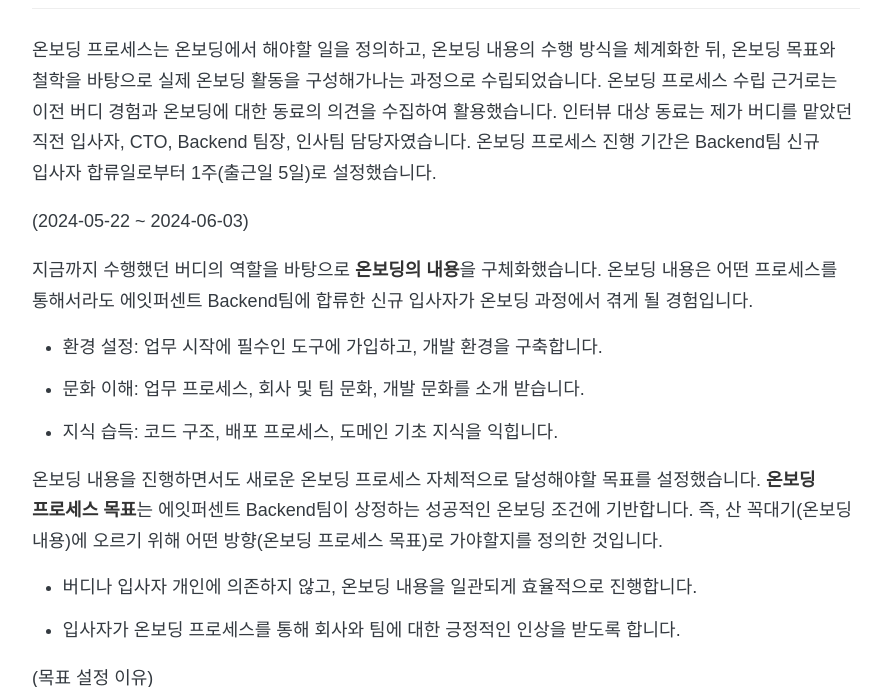
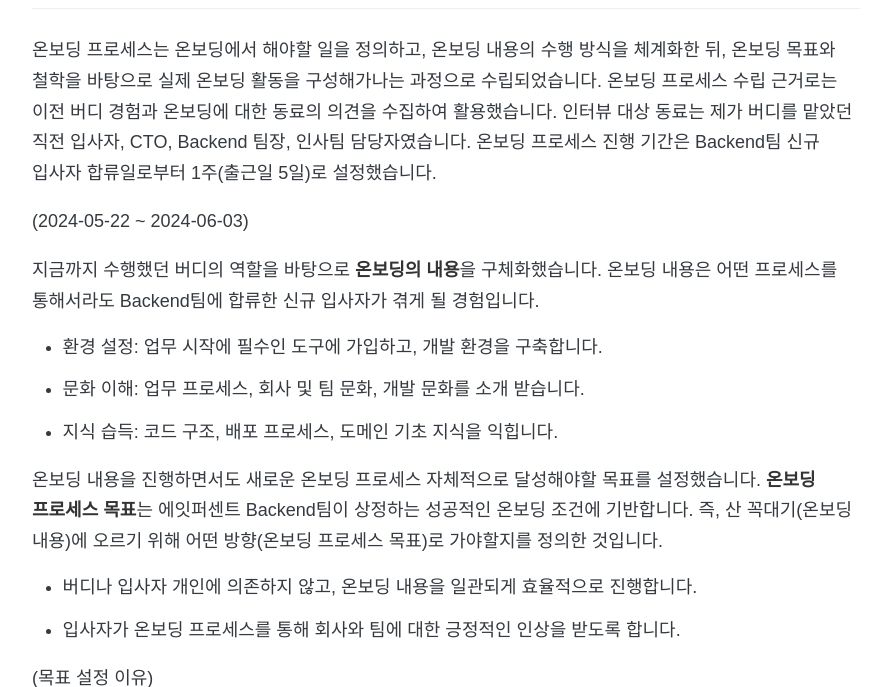
Before and after one commit to 8percent/8percent.github.io, a Jekyll site: the page built from _posts/2024-06-25-백엔드팀-온보딩-수립-여정.md, in a window 1280 px wide and 900 px high, scrolled down 705 px, cut to the strip 0-687 px from the top of the window. Shown: the whole strip, without its empty margins (194-1075 px from the left). Built offline with Jekyll 4.4.1, drawn with Linux system fonts in a browser that asks for light colours; some web fonts are replaced.

Commit message:
Update _posts/2024-06-25-백엔드팀-온보딩-수립-여정.md
Co-authored-by: junheec <94879769+junheec@users.noreply.github.com>

```diff
--- a/_posts/2024-06-25-백엔드팀-온보딩-수립-여정.md
+++ b/_posts/2024-06-25-백엔드팀-온보딩-수립-여정.md
@@ -14,7 +14,7 @@
 
 (2024-05-22 ~ 2024-06-03)
 
-지금까지 수행했던 버디의 역할을 바탕으로 **온보딩의 내용**을 구체화했습니다. 온보딩 내용은 어떤 프로세스를 통해서라도 에잇퍼센트 Backend팀에 합류한 신규 입사자가 온보딩 과정에서 겪게 될 경험입니다.
+지금까지 수행했던 버디의 역할을 바탕으로 **온보딩의 내용**을 구체화했습니다. 온보딩 내용은 어떤 프로세스를 통해서라도 Backend팀에 합류한 신규 입사자가 겪게 될 경험입니다.
 
 - 환경 설정: 업무 시작에 필수인 도구에 가입하고, 개발 환경을 구축합니다.
 - 문화 이해: 업무 프로세스, 회사 및 팀 문화, 개발 문화를 소개 받습니다.
```
